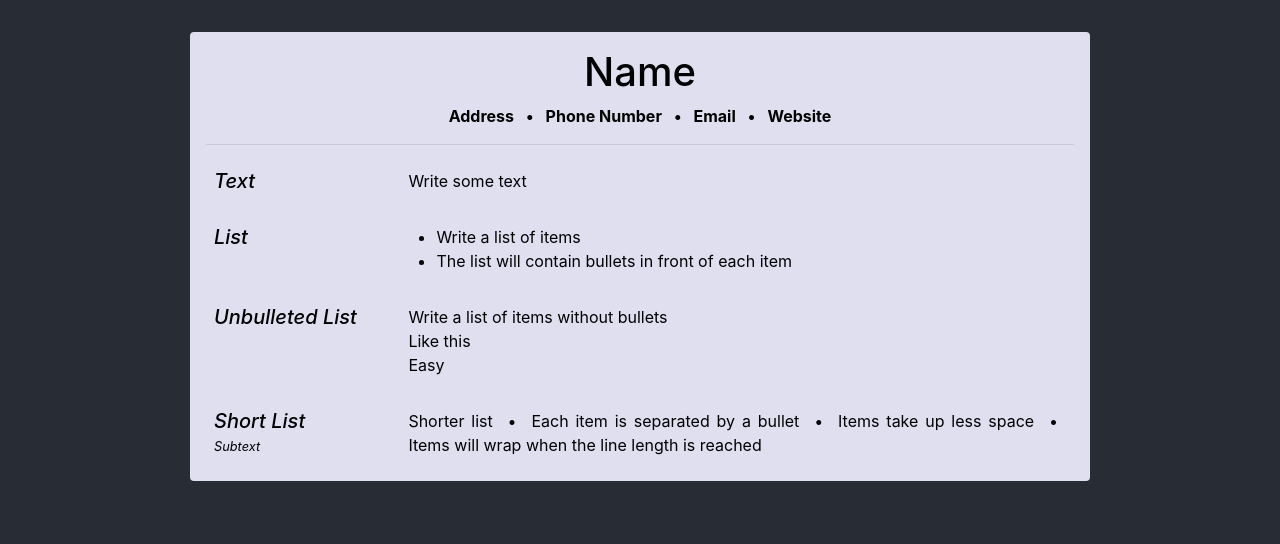
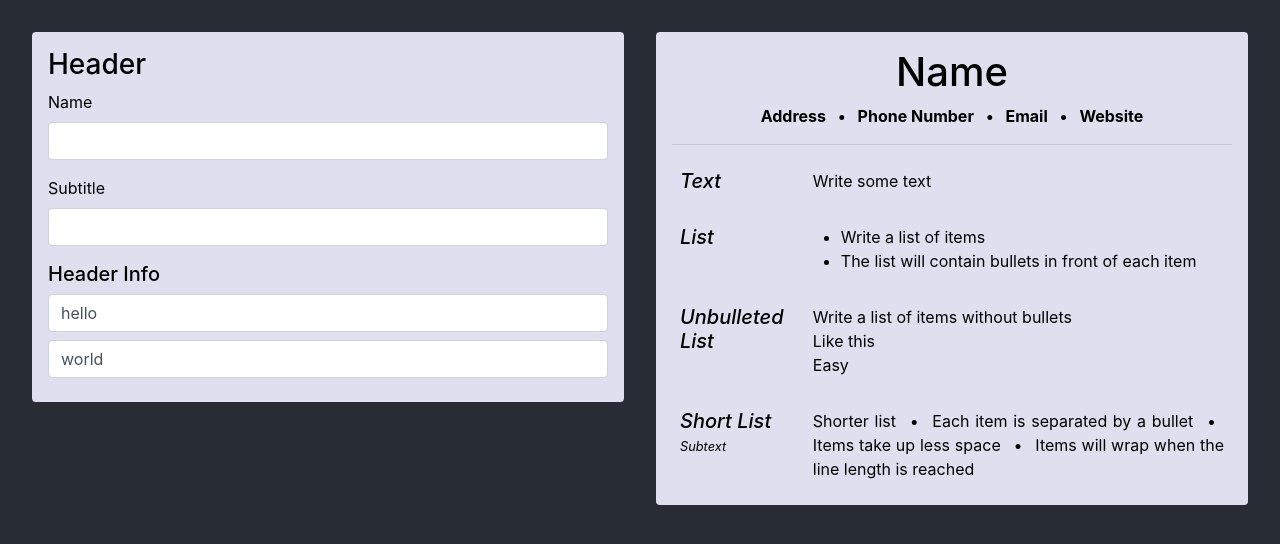
Before and after one commit to WKHAllen/BuildMyCV, a React (Create React App) app: page / in a window 1280 px wide. Shown: the top 544 px of the page. Built offline with nearby package versions, Linux system fonts and the light colour scheme.

Commit message:
Begin building editor

```diff
--- a/src/components/App.tsx
+++ b/src/components/App.tsx
@@ -1,5 +1,6 @@
 import React from 'react';
 import '../css/App.css';
+import Editor from'./Editor';
 import CV, { CVProps } from './CV';
 
 export interface AppProps {
@@ -9,8 +10,13 @@ export interface AppProps {
 export default class App extends React.Component<AppProps> {
 	render() {
 		return (
-			<div className="App">
-				<CV {...this.props.cv} />
+			<div className="App Side-By-Side-Container">
+				<div className="Side-By-Side">
+					<Editor />
+				</div>
+				<div className="Side-By-Side">
+					<CV {...this.props.cv} />
+				</div>
 			</div>
 		);
 	}
--- /dev/null
+++ b/src/components/EditHeader.tsx
@@ -0,0 +1,26 @@
+import React from 'react';
+import '../css/EditHeader.css';
+import EditorHeaderInfo from './EditHeaderInfo';
+
+export interface EditHeaderProps {
+
+}
+
+export default class EditorHeader extends React.Component<EditHeaderProps> {
+	render() {
+		return (
+			<div className="EditHeader">
+				<h3>Header</h3>
+				<div className="form-group">
+					<label htmlFor="name-input">Name</label>
+					<input type="text" className="form-control" id="name-input" />
+				</div>
+				<div className="form-group">
+					<label htmlFor="subtitle-input">Subtitle</label>
+					<input type="text" className="form-control" id="subtitle-input" />
+				</div>
+				<EditorHeaderInfo />
+			</div>
+		);
+	}
+}
--- /dev/null
+++ b/src/components/EditHeaderInfo.tsx
@@ -0,0 +1,33 @@
+import React from 'react';
+import '../css/EditHeaderInfo.css';
+
+export interface EditHeaderInfoProps {
+
+}
+
+export interface EditHeaderInfoState {
+	infoItems: string[];
+}
+
+export default class EditorHeaderInfo extends React.Component<EditHeaderInfoProps, EditHeaderInfoState> {
+	constructor(props: EditHeaderInfoProps) {
+		super(props);
+
+		this.state = {
+			infoItems: ['hello', 'world']
+		};
+	}
+
+	render() {
+		return (
+			<div className="EditHeaderInfo">
+				<h5>Header Info</h5>
+				<div className="Header-Info-Items">
+					{this.state.infoItems.map((item) =>
+						<input type="text" className="form-control" defaultValue={item} />
+					)}
+				</div>
+			</div>
+		);
+	}
+}
--- /dev/null
+++ b/src/components/Editor.tsx
@@ -0,0 +1,17 @@
+import React from 'react';
+import '../css/Editor.css';
+import EditHeader from './EditHeader';
+
+export interface EditorProps {
+
+}
+
+export default class Editor extends React.Component<EditorProps> {
+	render() {
+		return (
+			<div className="Editor">
+				<EditHeader />
+			</div>
+		);
+	}
+}
--- a/src/components/Section.tsx
+++ b/src/components/Section.tsx
@@ -1,13 +1,13 @@
 import React from 'react';
 import '../css/Section.css';
 
-export type SectionType = string // "string" | "list" | "shortlist" | "unbulletedlist";
+export type SectionType = "string" | "list" | "shortlist" | "unbulletedlist";
 export type SectionContentType = string | string[];
 
 export interface SectionProps {
 	name: string;
 	subtext?: string;
-	type: SectionType;
+	type: string;
 	content: SectionContentType;
 }
 
@@ -47,7 +47,7 @@ export default class Section extends React.Component<SectionProps> {
 	}
 
 	getContent() {
-		switch (this.props.type) {
+		switch (this.props.type as SectionType) {
 			case "string":
 				return this.renderString(this.props.content as string);
 			case "list":
--- a/src/css/App.css
+++ b/src/css/App.css
@@ -2,5 +2,15 @@
 	background-color: #282c34;
 	color: white;
 	min-height: 100vh;
-	padding: 32px;
 }
+
+.Side-By-Side-Container {
+	padding: 16px;
+	margin: auto;
+}
+
+.Side-By-Side {
+	width: 50%;
+	float: left;
+	padding: 16px;
+}
--- /dev/null
+++ b/src/css/EditHeaderInfo.css
@@ -0,0 +1,3 @@
+.Header-Info-Items input {
+	margin-bottom: 8px;
+}
--- /dev/null
+++ b/src/css/Editor.css
@@ -0,0 +1,9 @@
+.Editor {
+	background-color: #dfdfef;
+	color: black;
+	height: 100%;
+	max-width: 900px;
+	margin: auto;
+	padding: 16px;
+	border-radius: 4px;
+}
```
Also changed, not shown: src/css/EditHeader.css (added).
